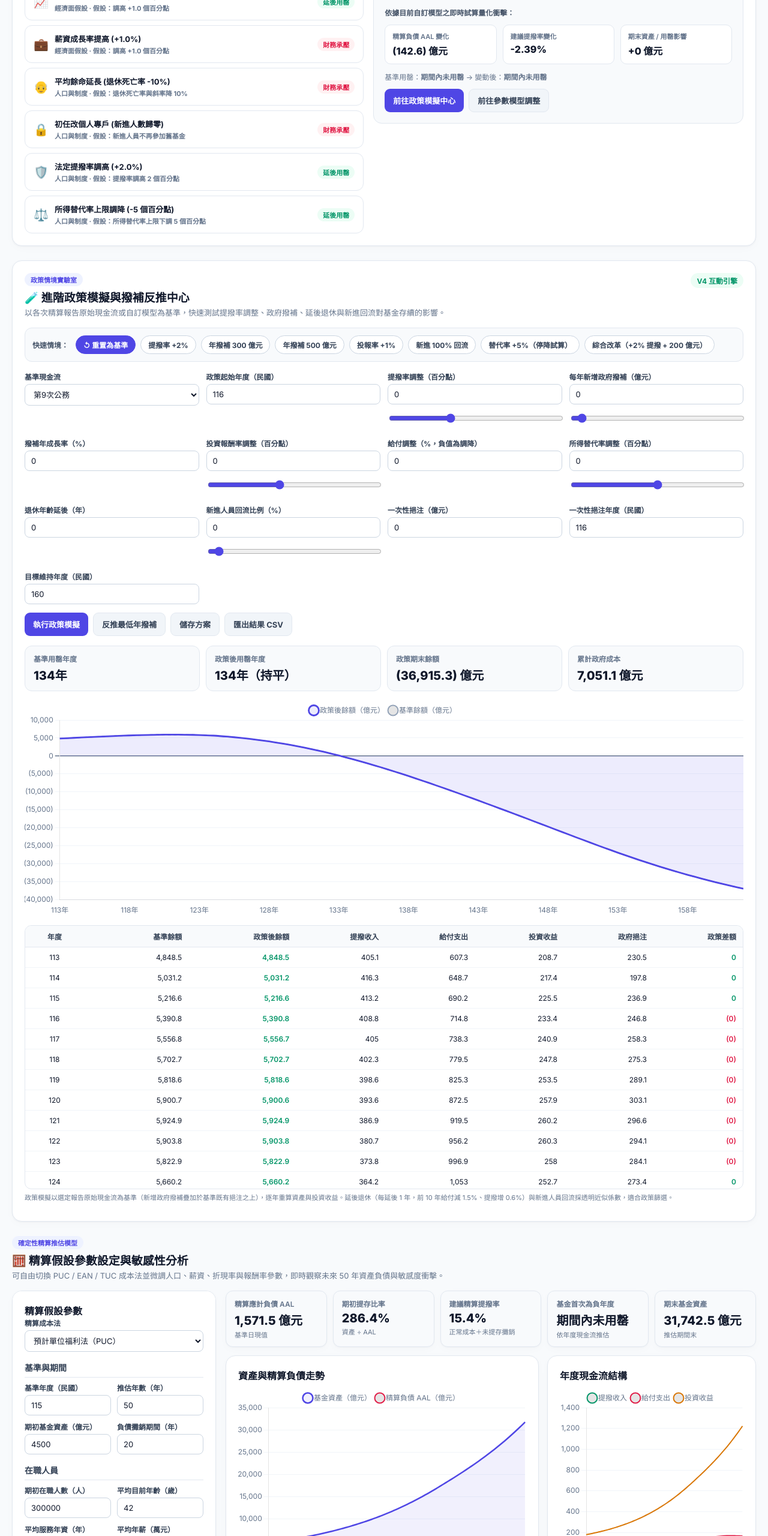
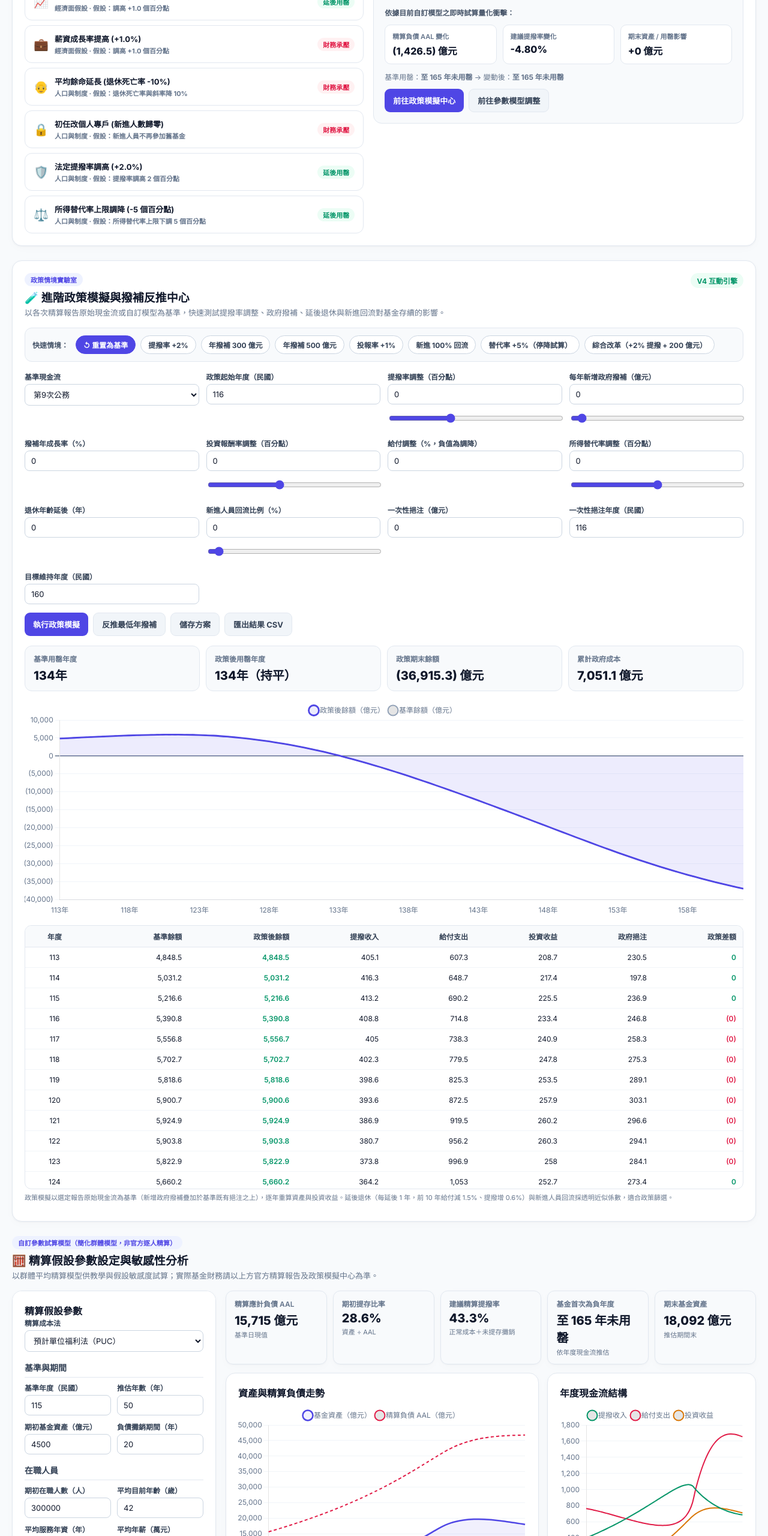
Before and after one commit to cormort/Public-Service-Pension-Fund, a plain HTML site: page index.html in a window 1280 px wide. Shown: the part 1480-4040 px from the top of the page at 60% size. Drawn offline with nearby package versions, Linux system fonts and the light colour scheme.

Commit message:
fix: clarify depletion horizon years and fix 10x salary/pension unit conversion in calc()

```diff
--- a/index.html
+++ b/index.html
@@ -798,9 +798,9 @@
     <section id="sec-projection" class="section-anchor">
       <div class="sec-head">
         <div class="sec-title-wrap">
-          <span class="eyebrow">確定性精算推估模型</span>
+          <span class="eyebrow">自訂參數試算模型（簡化群體模型，非官方逐人精算）</span>
           <h2>🧮 精算假設參數設定與敏感性分析</h2>
-          <p class="subdesc">可自由切換 PUC / EAN / TUC 成本法並微調人口、薪資、折現率與報酬率參數，即時觀察未來 50 年資產負債與敏感度衝擊。</p>
+          <p class="subdesc">以群體平均精算模型供教學與假設敏感度試算；實際基金財務請以上方官方精算報告及政策模擬中心為準。</p>
         </div>
       </div>
 
@@ -1083,13 +1083,13 @@
       let a = v('active');
       let age = v('age');
       const svc = v('service');
-      let salary = v('salary') / 10;
+      let salary = v('salary');
       let ret = v('retired');
       let rAge = v('retiredAge');
-      let pension = v('pension') / 10;
+      let pension = v('pension');
       const retAge = v('retAge');
       const entryAge = v('entryAge');
-      const entrySalary = v('entrySalary') / 10;
+      const entrySalary = v('entrySalary');
       const newE = v('newEntrants');
       const accr = p('accrual');
       const maxRep = p('maxReplace');
@@ -1360,8 +1360,8 @@
       $('funded').textContent = fmt(num('assets') / r.aal * 100) + '%';
       $('adcRate').textContent = fmt(r.adc * 100) + '%';
       const d = rows.find(x => x.assets < 0);
-      $('deplete').textContent = d ? d.year + '年' : '期間內未用罄';
       const last = rows.at(-1);
+      $('deplete').textContent = d ? d.year + '年' : `至 ${last.year} 年未用罄`;
       $('ending').textContent = fmt(last.assets) + ' 億元';
       $('ending').className = 'v ' + (last.assets < 0 ? 'neg' : 'pos');
       $('methodTag').textContent = $('method').selectedOptions[0].text;
@@ -1418,7 +1418,8 @@
       lastStressCases = defs.map(([name, o]) => {
         const r = calc(o);
         const d = r.rows.find(x => x.assets < 0);
-        return { name, aal: r.aal, adc: r.adc, dep: d ? d.year + '年' : '期間內未用罄' };
+        const lastY = r.rows.at(-1).year;
+        return { name, aal: r.aal, adc: r.adc, dep: d ? d.year + '年' : `至 ${lastY} 年未用罄` };
       });
       $('stressBody').innerHTML = lastStressCases.map(c =>
         `<tr><td>${c.name}</td><td>${fmt(c.aal)}</td><td>${fmt(num('assets') / c.aal * 100)}%</td><td>${fmt(c.adc * 100)}%</td><td>${c.dep}</td></tr>`
@@ -1728,6 +1729,7 @@
       const dEnd = altRes.rows.at(-1).assets - baseRes.rows.at(-1).assets;
       const baseDep = baseRes.rows.find(x => x.assets < 0);
       const altDep = altRes.rows.find(x => x.assets < 0);
+      const varLastY = baseRes.rows.at(-1).year;
 
       detailEl.innerHTML = `
         <div style="display:flex;align-items:center;justify-content:space-between;gap:8px;flex-wrap:wrap">
@@ -1754,7 +1756,7 @@
           </div>
         </div>
         <div style="font-size:12px;color:#64748b">
-          基準用罄：<b>${baseDep ? baseDep.year + '年' : '期間內未用罄'}</b> → 變動後：<b>${altDep ? altDep.year + '年' : '期間內未用罄'}</b>
+          基準用罄：<b>${baseDep ? baseDep.year + '年' : `至 ${varLastY} 年未用罄`}</b> → 變動後：<b>${altDep ? altDep.year + '年' : `至 ${varLastY} 年未用罄`}</b>
         </div>
         <div style="display:flex;gap:8px;flex-wrap:wrap">
           <button type="button" class="pri" onclick="$('sec-policy').scrollIntoView({behavior:'smooth'})">前往政策模擬中心</button>
@@ -2094,18 +2096,18 @@
         const bd = b.find(x => x.ending < 0);
         const pd = policyRows.find(x => x.ending < 0);
         const last = policyRows.at(-1);
-        $('polBaseDep').textContent = bd ? bd.year + '年' : '期間內未用罄';
+        $('polBaseDep').textContent = bd ? bd.year + '年' : `至 ${last.year} 年未用罄`;
         let polDepTxt = '';
         if (bd && pd) {
           const diffY = pd.year - bd.year;
           const tag = diffY > 0 ? `延後 ${diffY} 年` : diffY < 0 ? `提前 ${Math.abs(diffY)} 年` : '持平';
           polDepTxt = `${pd.year}年（${tag}）`;
         } else if (bd && !pd) {
-          polDepTxt = `期間內未用罄（延後 ≥ ${last.year - bd.year} 年）`;
+          polDepTxt = `至 ${last.year} 年未用罄（延後 ≥ ${last.year - bd.year} 年）`;
         } else if (!bd && pd) {
           polDepTxt = `${pd.year}年（提前用罄）`;
         } else {
-          polDepTxt = '期間內未用罄（持平）';
+          polDepTxt = `至 ${last.year} 年未用罄（持平）`;
         }
         $('polDep').textContent = polDepTxt;
         $('polDep').className = 'v ' + (pd ? 'neg' : 'pos');
```
